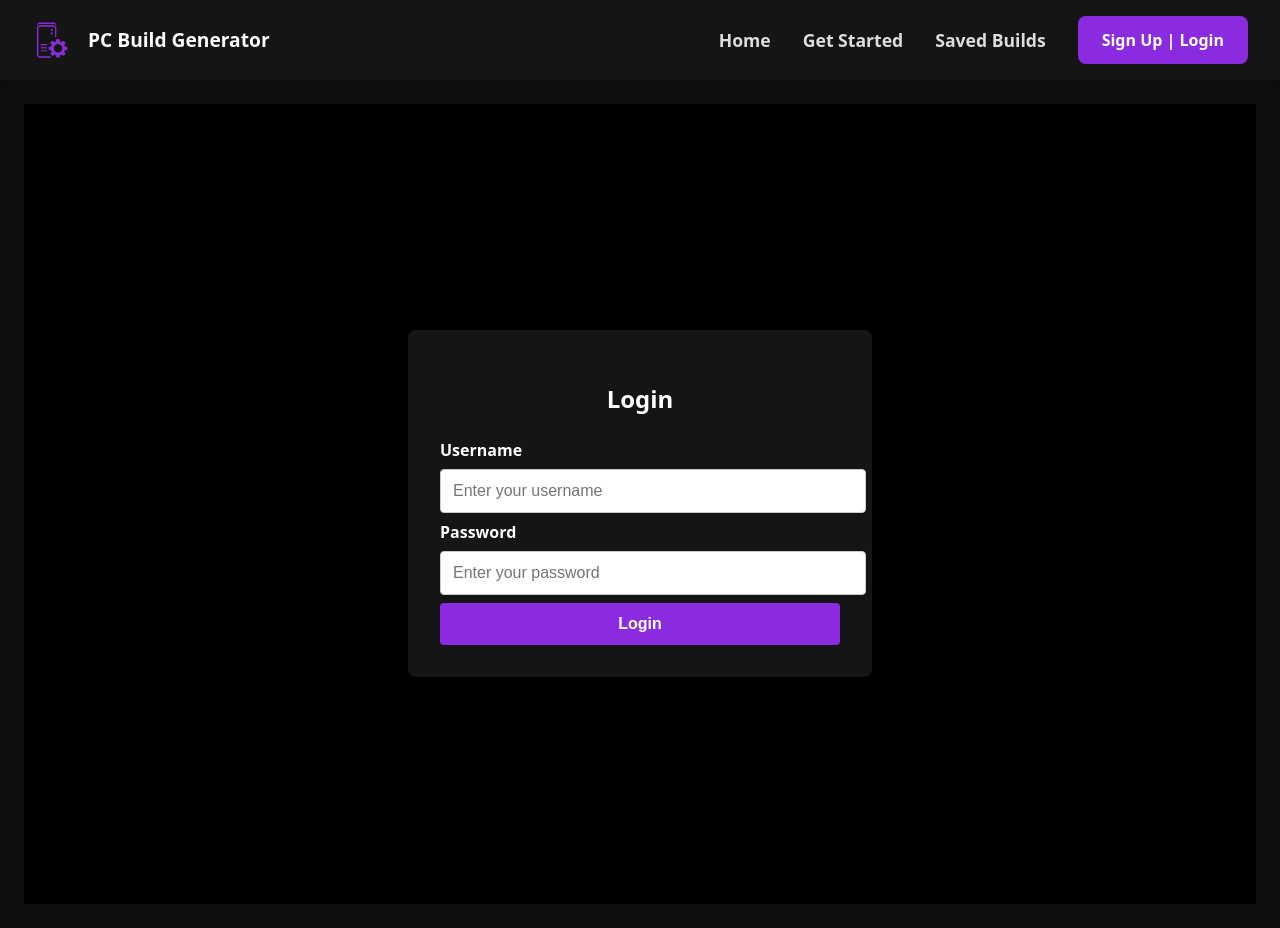
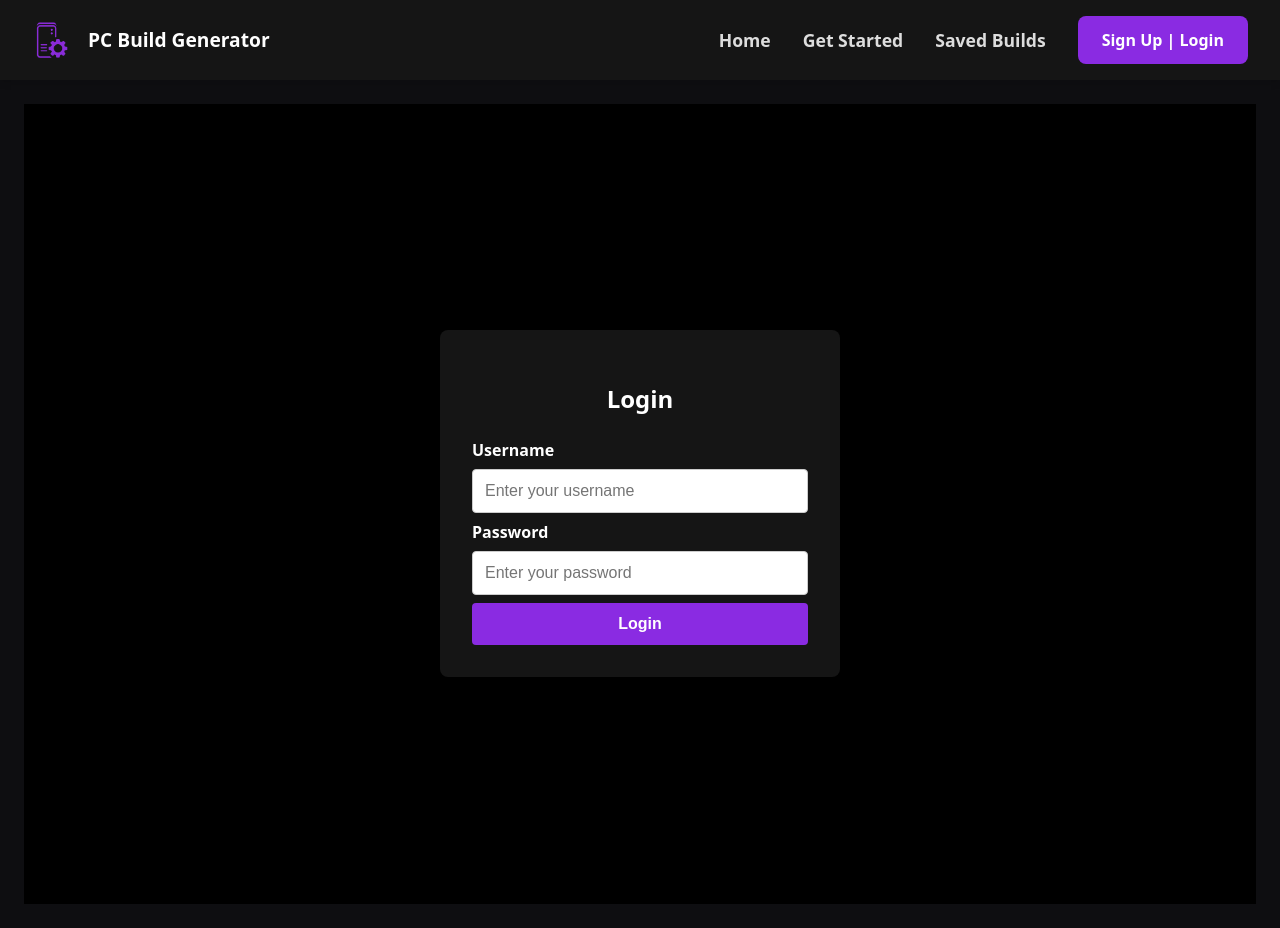
Before and after one commit to dimmittkeelan/CPSC491-CapstoneProject, a React (Vite) app in the folder frontend/: page /login in a window 1280 px wide. Built offline with nearby package versions, Linux system fonts and the light colour scheme.

Commit message:
Text input boxes are centered and formatted
Tab also says "PC Build Generator"

```diff
--- a/frontend/src/styles/Login.css
+++ b/frontend/src/styles/Login.css
@@ -1,3 +1,7 @@
+* {
+    box-sizing: border-box;
+  }
+
 .login-container {
   display: flex;
   justify-content: center;
@@ -30,9 +34,10 @@
 }
 
 .login-form input {
+    box-sizing: border-box; /* <--- ADD THIS LINE */
     width: 100%;
     padding: 0.75rem;
-  margin: 0.5rem auto; /* Adds spacing between input boxes and centers them */
+    margin: 0.5rem auto;
     border: 1px solid #ccc;
     border-radius: 4px;
     font-size: 1rem;
--- a/frontend/src/styles/SignUp.css
+++ b/frontend/src/styles/SignUp.css
@@ -1,3 +1,7 @@
+* {
+    box-sizing: border-box;
+  }
+
 .signup-container {
   display: flex;
   justify-content: center;
```
Also changed, not shown: frontend/src/pages/Login.jsx (+10 -1 lines), frontend/src/pages/SignUp.jsx (+10 -1 lines). Lines whose indentation alone changed are shown as unchanged.
